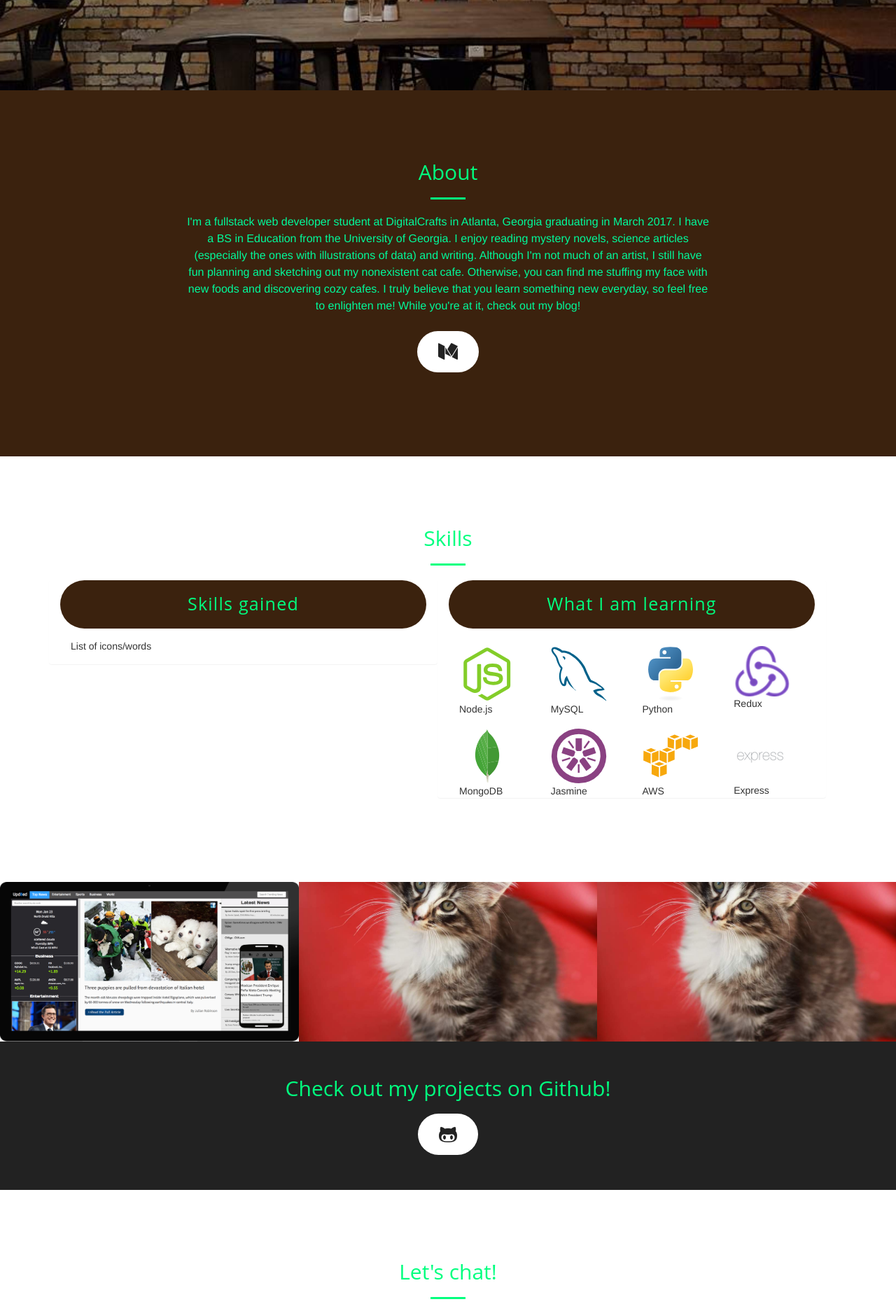
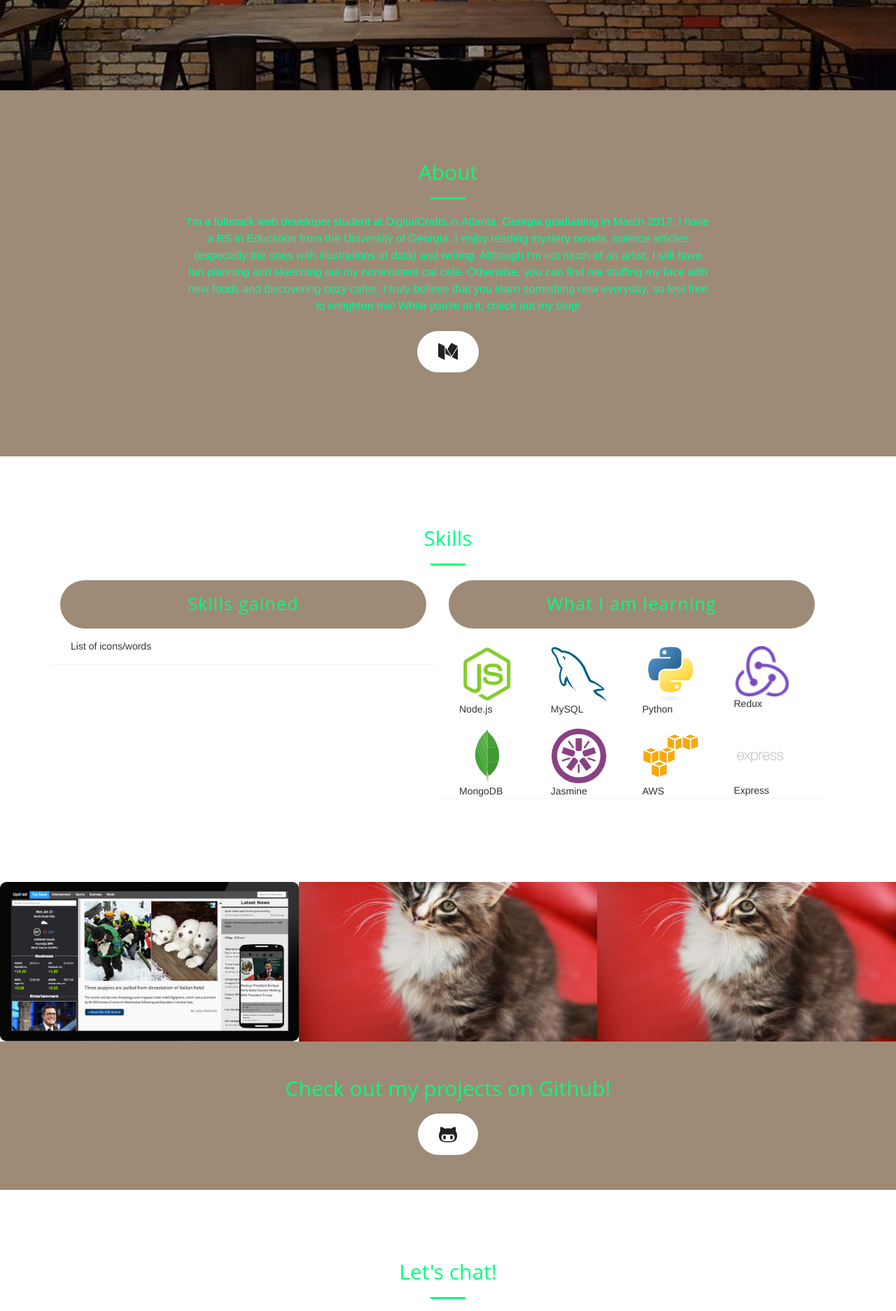
Before and after one commit to dangconnie/portfolio1, a website: page index.html in a window 1280 px wide. Shown: the part 671-2544 px from the top of the page at 70% size. Drawn offline with nearby package versions, Linux system fonts and the light colour scheme.

Commit message:
much better shade of brown

```diff
--- a/css/creative.css
+++ b/css/creative.css
@@ -43,10 +43,10 @@ p {
     margin-bottom: 20px;
 }
 .bg-primary {
-    background-color: #3b220e;
+    background-color: #9d8b77;
 }
 .bg-dark {
-    background-color: #222;
+    background-color: #9d8b77;
     color: #fff;
 }
 .text-faded {
@@ -208,7 +208,7 @@ header .header-content .header-content-inner p {
     margin-bottom: 0;
 }
 .panel-heading {
-    background-color:  #3b220e;
+    background-color: #9d8b77;
      color: #00ff7f;
     border-radius:  40px;
 }
@@ -308,7 +308,7 @@ header .header-content .header-content-inner p {
 .btn-primary {
     color: #fff;
     background-color: #00ff7f;
-    border-color: #F05F40;
+    border-color: #ee4b28;
     -webkit-transition: all .35s;
     -moz-transition: all .35s;
     transition: all .35s;
@@ -319,7 +319,7 @@ header .header-content .header-content-inner p {
     border-color: #ed431f;
 }
 .btn-primary.disabled, .btn-primary.disabled.active, .btn-primary.disabled.focus, .btn-primary.disabled:active, .btn-primary.disabled:focus, .btn-primary.disabled:hover, .btn-primary[disabled], .btn-primary[disabled].active, .btn-primary[disabled].focus, .btn-primary[disabled]:active, .btn-primary[disabled]:focus, .btn-primary[disabled]:hover, fieldset[disabled] .btn-primary, fieldset[disabled] .btn-primary.active, fieldset[disabled] .btn-primary.focus, fieldset[disabled] .btn-primary:active, fieldset[disabled] .btn-primary:focus, fieldset[disabled] .btn-primary:hover {
-    background-color: #F05F40;
+    background-color: #ee4b28;
     border-color: #F05F40;
 }
 .btn-primary .badge {
```
